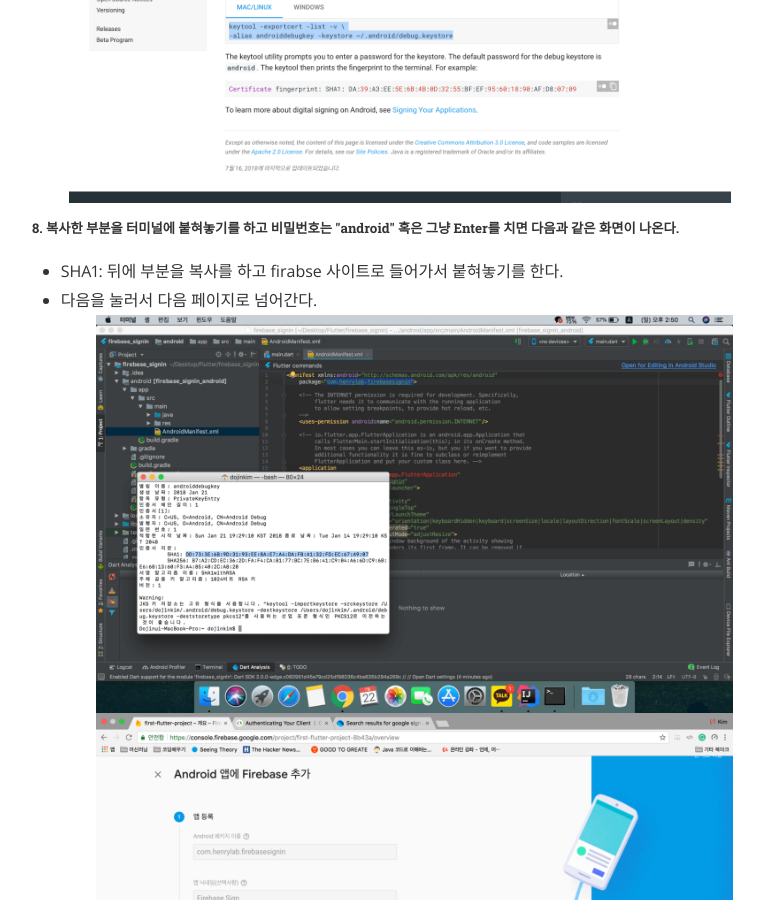
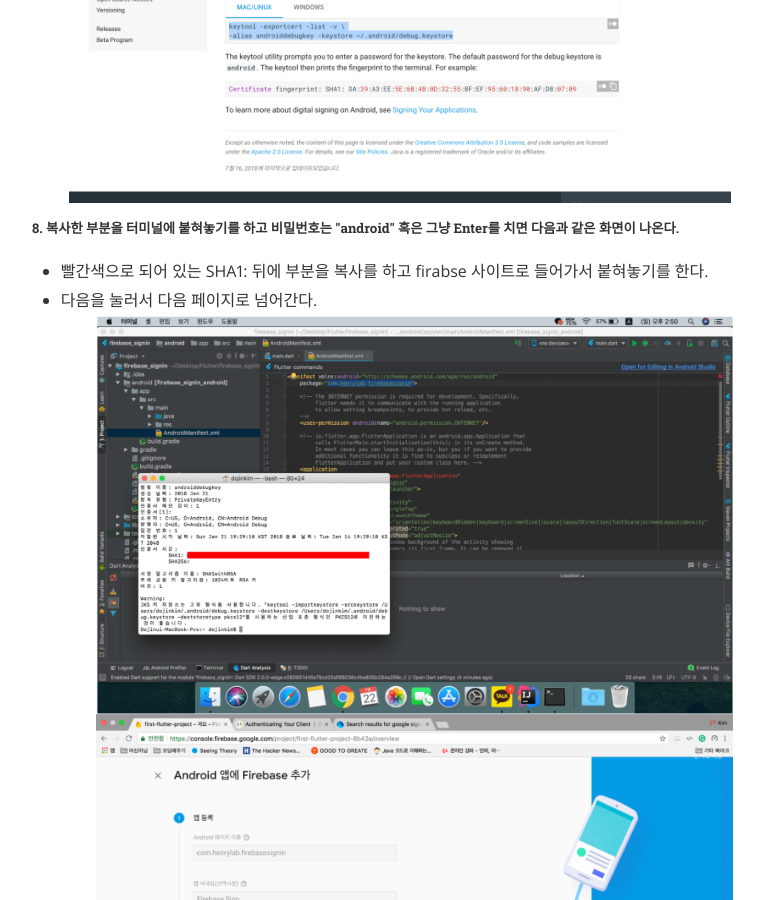
Before and after one commit to dojinkimm/dojinkimm.github.io, a Jekyll site: the page built from _posts/2018-07-22-flutter_fireabase1.md, in a window 1280 px wide and 900 px high, scrolled down 3491 px. Shown: the whole window, without its empty margins (240-1004 px from the left). Built offline with Jekyll 4.4.1, drawn with Linux system fonts in a browser that asks for light colours; nearby versions of some CDN libraries; comment, search, counter and statistics services are not loaded.

Commit message:
change flutter google signin1

```diff
--- a/_layouts/post.html
+++ b/_layouts/post.html
@@ -143,7 +143,7 @@
 <script>
      (adsbygoogle = window.adsbygoogle || []).push({});
 </script>
-<br><br><br><br>
+<br><br><br>
 
 {% if site.disqus_shortname %}
 {% unless page.disqus_disabled %}
--- a/_posts/2018-07-22-flutter_fireabase1.md
+++ b/_posts/2018-07-22-flutter_fireabase1.md
@@ -40,7 +40,7 @@
 <img src="{{ site.baseurl }}/assets/imgs/flutter/fb3.png"/>
 
 <h5>8. 복사한 부분을 터미널에 붙혀놓기를 하고 비밀번호는 "android" 혹은 그냥 Enter를 치면 다음과 같은 화면이 나온다. </h5>
-- SHA1: 뒤에 부분을 복사를 하고 firabse 사이트로 들어가서 붙혀놓기를 한다.
+- 빨간색으로 되어 있는 SHA1: 뒤에 부분을 복사를 하고 firabse 사이트로 들어가서 붙혀놓기를 한다.
 - 다음을 눌러서 다음 페이지로 넘어간다.
 <img src="{{ site.baseurl }}/assets/imgs/flutter/fb4.png"/>
 <img src="{{ site.baseurl }}/assets/imgs/flutter/fb6.png"/>
@@ -50,4 +50,4 @@
 <h5>1. 파일을 다운로드 한다.</h5>
 <img src="{{ site.baseurl }}/assets/imgs/flutter/fb7.png"/>
 <h5>2. 다운로드 한 파일을 android/app 폴더에 복사를 한다.</h5>
-<img src="{{ site.baseurl }}/assets/imgs/flutter/fb8.png"/>
+<img src="{{ site.baseurl }}/assets/imgs/flutter/fb9.png"/>
```
Also changed, not shown: assets/imgs/flutter/fb4.png, assets/imgs/flutter/fb6.png.
